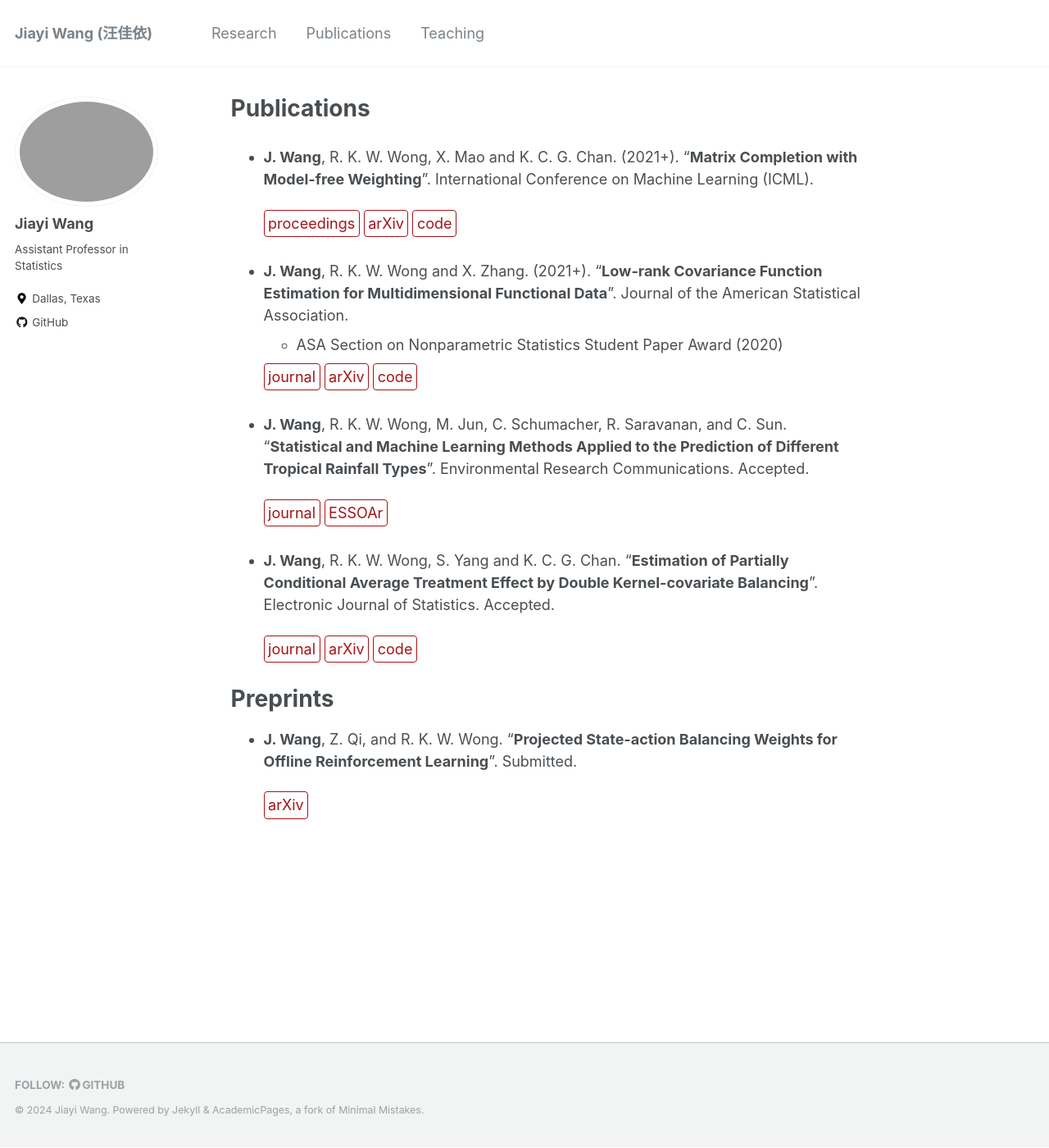
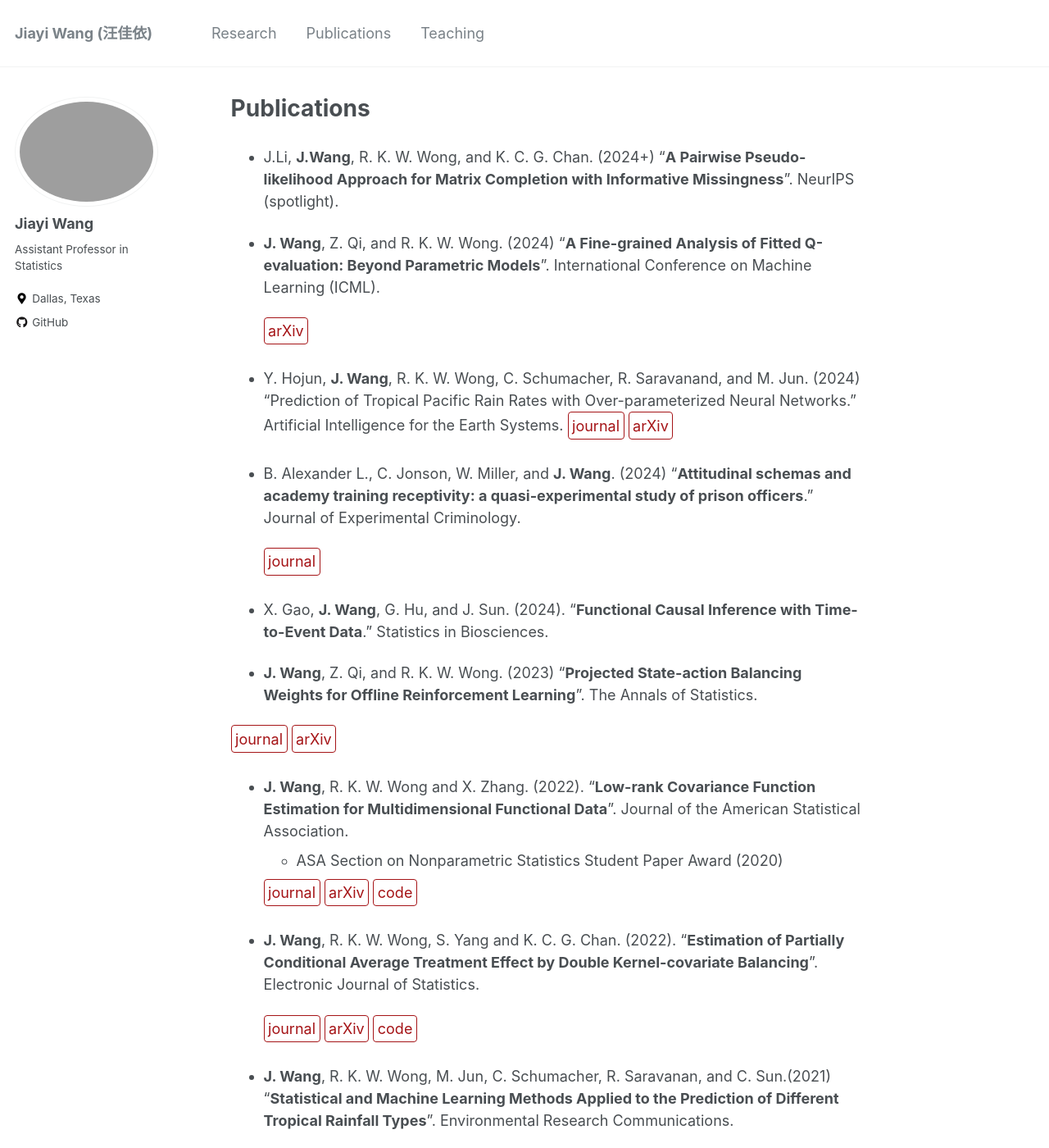
Before and after one commit to jiayiwang1017/jiayiwang1017.github.io, a Jekyll site: the page built from _pages/publications.md, in a window 1280 px wide and 1400 px high. Shown: the whole window at 82% size. Built offline with Jekyll 4.4.1, drawn with Linux system fonts in a browser that asks for light colours; some of the changed text lies outside the part shown.

Commit message:
Update publications.md

```diff
--- a/_pages/publications.md
+++ b/_pages/publications.md
@@ -3,32 +3,51 @@ permalink: /publications/
 title: "Publications"
 ---
 
+- J.Li, **J.Wang**, R. K. W. Wong, and K. C. G. Chan. (2024+) "**A Pairwise Pseudo-likelihood Approach for Matrix Completion with Informative Missingness**". NeurIPS (spotlight).
+
+- **J. Wang**, Z. Qi, and R. K. W. Wong. (2024) "**A Fine-grained Analysis of Fitted Q-evaluation: Beyond Parametric Models**".  International Conference on Machine Learning (ICML).
+
+   [arXiv](https://arxiv.org/abs/2406.10438){: .btn--research}
+
+- Y. Hojun, **J. Wang**, R. K. W. Wong, C. Schumacher, R. Saravanand, and M. Jun. (2024) "Prediction of Tropical Pacific Rain Rates with Over-parameterized Neural Networks." Artificial Intelligence for the Earth Systems.
+  [journal](https://journals.ametsoc.org/view/journals/aies/3/3/AIES-D-23-0083.1.xml){: .btn--research}  [arXiv](https://arxiv.org/abs/2309.14358){: .btn--research}
 
 
-- **J. Wang**, R. K. W. Wong, X. Mao and K. C. G. Chan. (2021+). "**Matrix Completion with Model-free Weighting**". International Conference on Machine Learning (ICML).
+- B. Alexander L., C. Jonson, W. Miller, and **J. Wang**. (2024) "**Attitudinal schemas and academy training receptivity: a quasi-experimental study of prison officers**." Journal of Experimental Criminology.
+
+  [journal](https://link.springer.com/article/10.1007/s11292-023-09604-7){: .btn--research}
+
+-  X. Gao, **J. Wang**, G. Hu, and J. Sun. (2024).  "**Functional Causal Inference with Time-to-Event Data**." Statistics in Biosciences.
+
+- **J. Wang**, Z. Qi, and R. K. W. Wong. (2023)  "**Projected State-action Balancing Weights for Offline Reinforcement Learning**". The Annals of Statistics.
+
+ [journal](https://projecteuclid.org/journals/annals-of-statistics/volume-51/issue-4/Projected-state-action-balancing-weights-for-offline-reinforcement-learning/10.1214/23-AOS2302.full){: .btn--research} [arXiv](https://arxiv.org/abs/2109.04640){: .btn--research}
+
+- **J. Wang**, R. K. W. Wong and X. Zhang. (2022). "**Low-rank Covariance Function Estimation for Multidimensional Functional Data**". Journal of the American Statistical Association.
+  - ASA Section on Nonparametric Statistics Student Paper Award (2020)
+
+  [journal](https://www.tandfonline.com/doi/full/10.1080/01621459.2020.1820344){: .btn--research} [arXiv](https://arxiv.org/abs/2008.12919){: .btn--research}  [code](https://github.com/jiayiwang1017/mfdacov-code){: .btn--research}
+
+
+- **J. Wang**, R. K. W. Wong, S. Yang and K. C. G. Chan. (2022).  "**Estimation of Partially Conditional Average Treatment Effect by Double Kernel-covariate Balancing**". Electronic Journal of Statistics.
+
+  [journal](https://projecteuclid.org/journals/electronic-journal-of-statistics/volume-16/issue-2/Estimation-of-partially-conditional-average-treatment-effect-by-double-kernel/10.1214/22-EJS2000.full){: .btn--research} [arXiv](https://arxiv.org/abs/2103.03437){: .btn--research} [code](https://github.com/jiayiwang1017/PCATE-balancing){: .btn--research}
+
+
+- **J. Wang**,  R. K. W. Wong, M. Jun, C. Schumacher, R. Saravanan, and C. Sun.(2021)
+		"**Statistical and Machine Learning Methods Applied to the Prediction of Different Tropical Rainfall Types**". Environmental Research Communications.
+
+  [journal](https://doi.org/10.1088/2515-7620/ac371f){: .btn--research} [ESSOAr](https://www.essoar.org/doi/10.1002/essoar.10507122.3){: .btn--research}
+
+
+- **J. Wang**, R. K. W. Wong, X. Mao and K. C. G. Chan. (2021). "**Matrix Completion with Model-free Weighting**". International Conference on Machine Learning (ICML).
 
   [proceedings](http://proceedings.mlr.press/v139/wang21x/wang21x.pdf){: .btn--research} [arXiv](https://arxiv.org/abs/2106.05850){: .btn--research}  [code](https://github.com/jiayiwang1017/MC-weighting-code){: .btn--research}
 
 
-- **J. Wang**, R. K. W. Wong and X. Zhang. (2021+). "**Low-rank Covariance Function Estimation for Multidimensional Functional Data**". Journal of the American Statistical Association.
-  - ASA Section on Nonparametric Statistics Student Paper Award (2020)
+# Preprints
+- **J. Wnag**, Z. Qi and C. Shi, "**Blessing from experts: Super reinforcement learning in confounded environments**".
+[arXiv](https://arxiv.org/abs/2209.15448){: .btn--research}
 
-  [journal](https://www.tandfonline.com/doi/full/10.1080/01621459.2020.1820344){: .btn--research} [arXiv](https://arxiv.org/abs/2008.12919){: .btn--research}  [code](https://github.com/jiayiwang1017/mfdacov-code){: .btn--research}
-
-- **J. Wang**,  R. K. W. Wong, M. Jun, C. Schumacher, R. Saravanan, and C. Sun.
-		"**Statistical and Machine Learning Methods Applied to the Prediction of Different Tropical Rainfall Types**". Environmental Research Communications. Accepted.
-
-  [journal](https://doi.org/10.1088/2515-7620/ac371f){: .btn--research} [ESSOAr](https://www.essoar.org/doi/10.1002/essoar.10507122.3){: .btn--research}
-
-
-- **J. Wang**, R. K. W. Wong, S. Yang and K. C. G. Chan.  "**Estimation of Partially Conditional Average Treatment Effect by Double Kernel-covariate Balancing**". Electronic Journal of Statistics. Accepted.
-
-  [journal](https://projecteuclid.org/journals/electronic-journal-of-statistics/volume-16/issue-2/Estimation-of-partially-conditional-average-treatment-effect-by-double-kernel/10.1214/22-EJS2000.full){: .btn--research} [arXiv](https://arxiv.org/abs/2103.03437){: .btn--research} [code](https://github.com/jiayiwang1017/PCATE-balancing){: .btn--research}
-
-
-
-
-# Preprints
-- **J. Wang**, Z. Qi, and R. K. W. Wong.  "**Projected State-action Balancing Weights for Offline Reinforcement Learning**". Submitted.
-
-  [arXiv](https://arxiv.org/abs/2109.04640){: .btn--research}
+- **J. Wang**, R. K.W. Wong, X. Zhang and K. C. G. Chan. "**Flexible Treatment Effect Estimation with Functional Treatments**".
+  [arXiv](https://arxiv.org/abs/2309.08039){: .btn--research}
```
